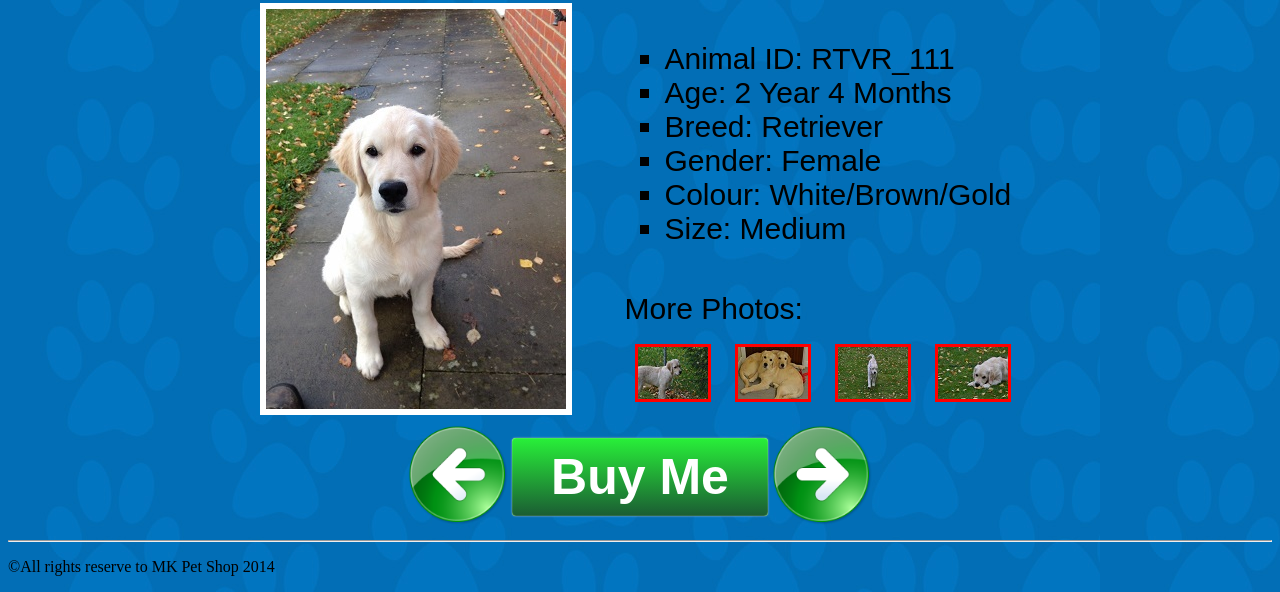
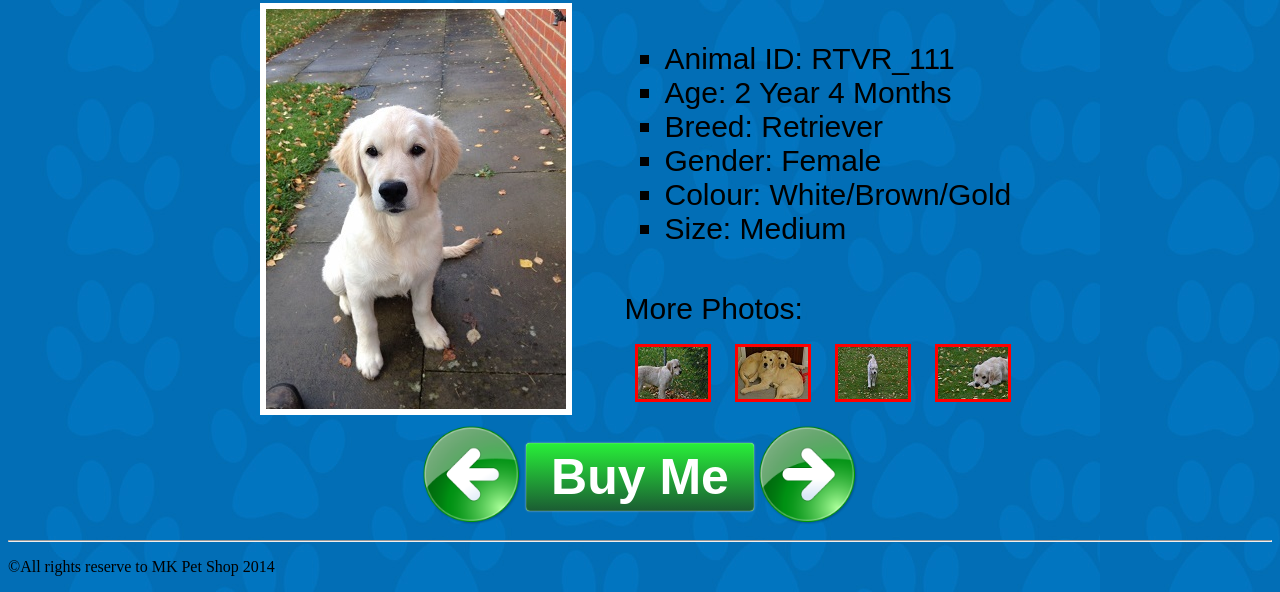
Before and after one commit to mkpet/mkpet.github.io, a plain HTML site: page dog-max.html in a window 1280 px wide. Shown: the part 472-1064 px from the top of the page. Drawn offline with Linux system fonts and the light colour scheme.

Commit message:
Update product-css.css

```diff
--- a/product-css.css
+++ b/product-css.css
@@ -20,7 +20,7 @@ body{background-image: url(background.jpg);}
 
 .button{text-decoration:none;
 		text-align:center;
-		padding:11px 39px;
+		padding:6px 25px;
 		border:none;
 		-webkit-border-radius:4px;
 		-moz-border-radius:4px;
@@ -39,7 +39,7 @@ body{background-image: url(background.jpg);}
 		box-shadow:0px 0px 2px #bababa, inset 0px 0px 1px #ffffff;
 		}
 .button:hover{
-				padding:11px 39px;
+				padding:6px 25px;
 				border:none;
 				-webkit-border-radius:4px;
 				-moz-border-radius:4px;
```
